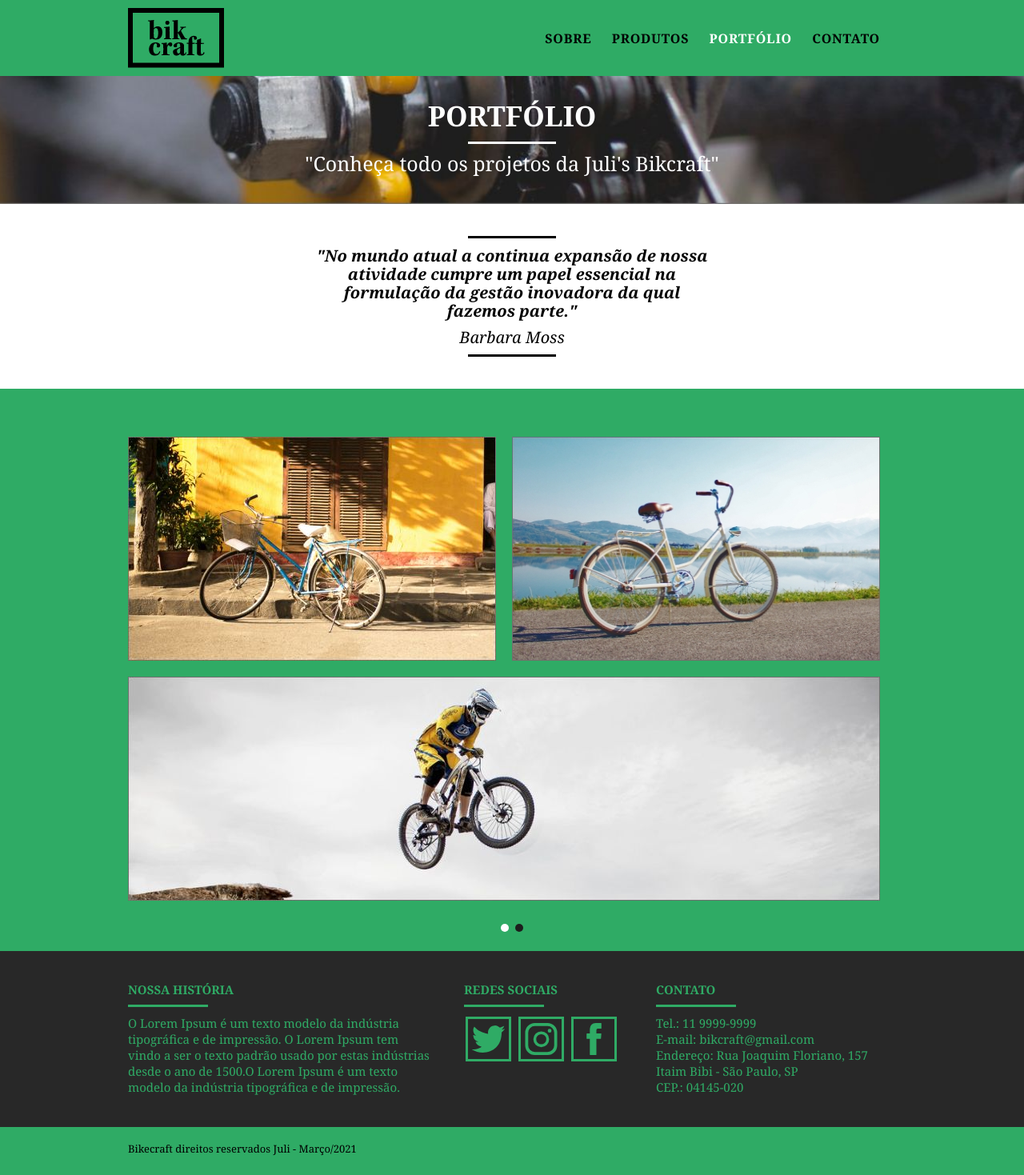
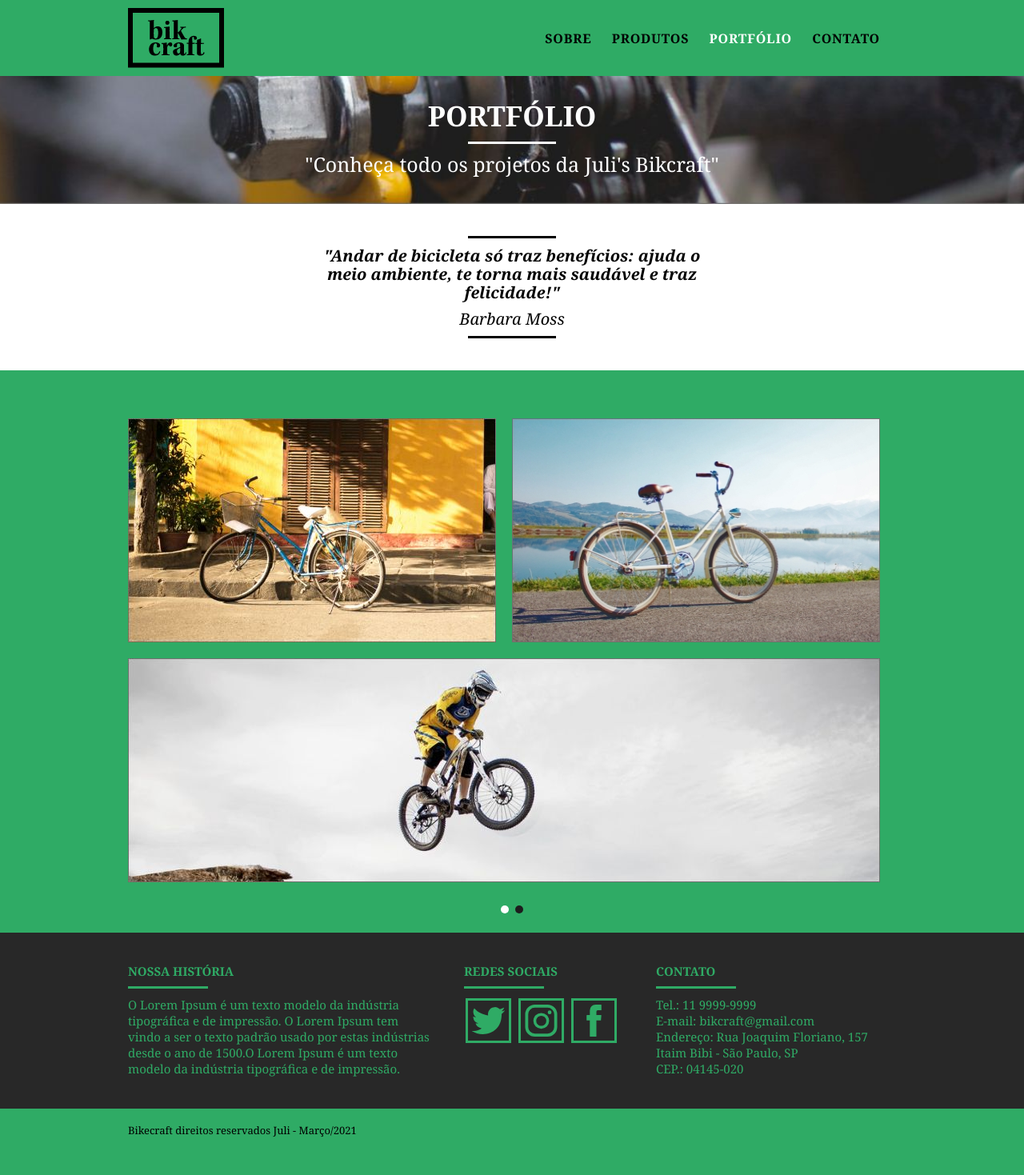
Before and after one commit to julidevgithub/bikcraftjuli, a PHP site: page /portfolio.html in a window 1280 px wide. Shown: the whole page at 80% size. After the commit the page ends 1422 px from the top, so only its background shows below. Run offline with PHP 8.4, Linux system fonts and the light colour scheme.

Commit message:
Javascript2

```diff
--- a/contato.html
+++ b/contato.html
@@ -35,7 +35,7 @@
 <section class="introducao_interna interna_contato">
     <div class="container">
         <h1>Contato</h1>
-        <p> "Estamos aguardando o seu contato"</p>
+        <p data-anime="400" > "Estamos aguardando o seu contato"</p>
     </div>
 </section>
 
@@ -119,5 +119,8 @@
 </div>
 </footer>
 
+<script src="js/simple-anime.js"></script>
+<script src="js/script.js"></script>
+
 </body>
 </html>
--- a/css/style.css
+++ b/css/style.css
@@ -361,6 +361,50 @@ padding: 40px 0px 20px;}
     overflow: hidden;     /* apagar o número que ficou fora/ não mostrar nada q fique de fora */
   }
 
-  .js [data-slide-nav] > button.active { /* seleciona o botão ativo */
+  .js [data-slide-nav] button.active { /* seleciona o botão ativo */
     background: white;
   }
+
+/* .js [data-anime]{     JAVASCRIPT PARA FAZER APARECER E DESAPARECER ESCRITA
+      opacity: 0;  }
+.js .anime{
+      opacity: 1;
+      transform: none;
+      transition: transform 800ms, opacity 800ms;  } */
+
+
+/*.js [data-anime]{   JAVASCRIPT PARA FAZER RODAR 360graus A ESCRITA
+      opacity: 0;
+      transform: rotate(360deg);  }
+    .js .anime{
+      opacity: 1;
+      transform: none;
+      transition: opacity 800ms, transform 800ms ;
+       } */
+
+.js [data-anime]{   /*JAVASCRIPT PARA FAZER APARECER DE CIMA PARA BAIXO ESCRITA*/
+      opacity: 0;
+      transform: translate3d(0, -20px, 0);  }
+
+    .js .fadeInLeft{
+        transform: translate3d(-20px,0,0);}
+
+    .js .anime{
+      opacity: 1;
+      transform: translate3d(0, 1px, 0);
+      transition: opacity 800ms, transform 800ms ;  }
+
+
+/* 7 CSS personalizado dependendo da animação desejada
+.fadeInDown {
+    transform: translate3d(0,-20px,0);
+  }
+  .fadeInUp {
+    transform: translate3d(0,20px,0);
+  }
+  .fadeInRight {
+    transform: translate3d(20px,0,0);
+  }
+  .fadeInLeft {
+    transform: translate3d(-20px,0,0);
+  }*/
--- a/js/script.js
+++ b/js/script.js
@@ -11,9 +11,8 @@
   //time: 5000, // tempo de transição dos slides
   //pauseOnHover: true, // pausa a transição automática});
 
-if(window.SimpleSlide){
 
-
+if(window.SimpleSlide){ // só vai rodar se o SimpleSlide existir
   new SimpleSlide({
   slide: "quote",     // nome do atributo data-slide="principal"
   auto: true,             // se o slide deve passar automaticamente/ true é padrão... ou false
@@ -27,5 +26,9 @@ nav: true, // se deve ou não mostrar a navegação
   auto: true, // se o slide deve passar automaticamente
   time: 5000, // tempo de transição dos slides;
   })
+  }
 
+
+if(window.SimpleAnime){ // só vai rodar se o SimpleAnime
+  new SimpleAnime();
 }
--- /dev/null
+++ b/js/simple-anime.js
@@ -0,0 +1 @@
+window.SimpleAnime=class{constructor(){this.items=document.querySelectorAll("[data-anime]"),this.init()}animateItems(){this.items.forEach(t=>{const e=Number(t.getAttribute("data-anime"));isNaN(e)||setTimeout(()=>{t.classList.add("anime")},e)})}handleVisibility(){void 0!==document.visibilityState?"visible"===document.visibilityState&&this.animateItems():this.animateItems()}init(){this.handleVisibility=this.handleVisibility.bind(this),this.handleVisibility(),document.addEventListener("visibilitychange",this.handleVisibility)}}
--- a/portfolio.html
+++ b/portfolio.html
@@ -33,16 +33,14 @@
 <section class="introducao_interna interna_port">
     <div class="container">
         <h1>Portfólio</h1>
-        <p> "Conheça todo os projetos da Juli's Bikcraft"</p>
+        <p data-anime="400" > "Conheça todo os projetos da Juli's Bikcraft"</p>
     </div>
 </section>
 
 <!--QUOTE---------------------------------------------------------------------------------->
 <section class="container" data-slide="quote">
     <blockquote class="quote_port">
-        <p> "No mundo atual a continua expansão de nossa atividade
-            cumpre um papel essencial na formulação da gestão
-            inovadora da qual fazemos parte."</p>
+        <p> "Andar de bicicleta só traz benefícios: ajuda o meio ambiente, te torna mais saudável e traz felicidade!"</p>
         <cite>Barbara Moss</cite>
     </blockquote>
 
@@ -115,6 +113,7 @@
 <!--JAVASCRIPT INCLUSÃO colocar no final do cód -
  https://github.com/origamid/simple-slide-->
  <script src="js/simple-slide.js"></script>
+ <script src="js/simple-anime.js"></script>
  <script src="js/script.js"></script>
 
 </body>
--- a/produto.html
+++ b/produto.html
@@ -35,7 +35,7 @@
 <section class="introducao_interna interna_produto">
     <div class="container">
         <h1>Produtos</h1>
-        <p> "Conheça os produtos da Juli's Bikcraft"</p>
+        <p data-anime="400"> "Conheça os produtos da Juli's Bikcraft"</p>
     </div>
 </section>
 
@@ -199,5 +199,9 @@
    </div>
 </div>
 </footer>
+
+<script src="js/simple-anime.js"></script>
+<script src="js/script.js"></script>
+
 </body>
 </html>
```
Also changed, not shown: index.html (+5 -3 lines), sobre.html (+6 -2 lines). Lines whose indentation alone changed are shown as unchanged.
